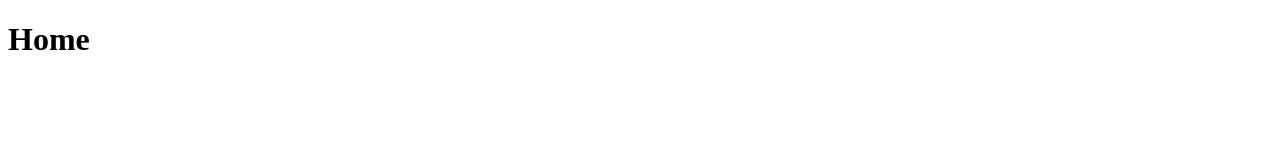
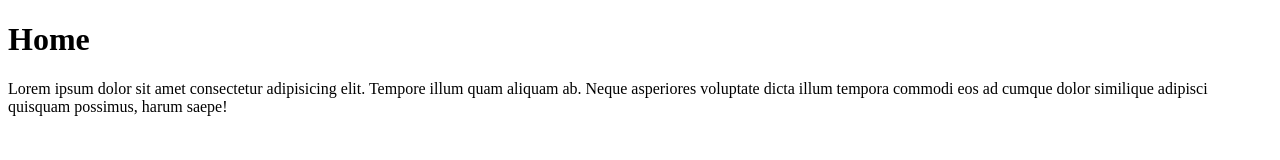
Before and after one commit to Ghost37000/testgit, a plain HTML site: page index.html in a window 1280 px wide. Drawn offline with Linux system fonts and the light colour scheme.

Commit message:
Home page updat

```diff
--- a/index.html
+++ b/index.html
@@ -7,5 +7,6 @@
 </head>
 <body>
     <h1>Home</h1>
+    <p>Lorem ipsum dolor sit amet consectetur adipisicing elit. Tempore illum quam aliquam ab. Neque asperiores voluptate dicta illum tempora commodi eos ad cumque dolor similique adipisci quisquam possimus, harum saepe!</p>
 </body>
 </html>
```
